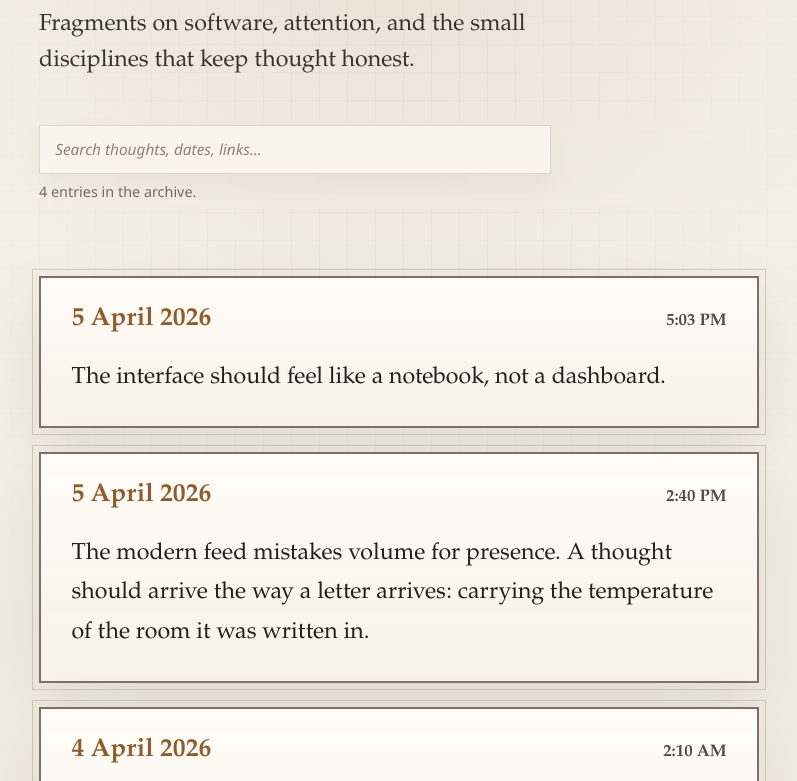
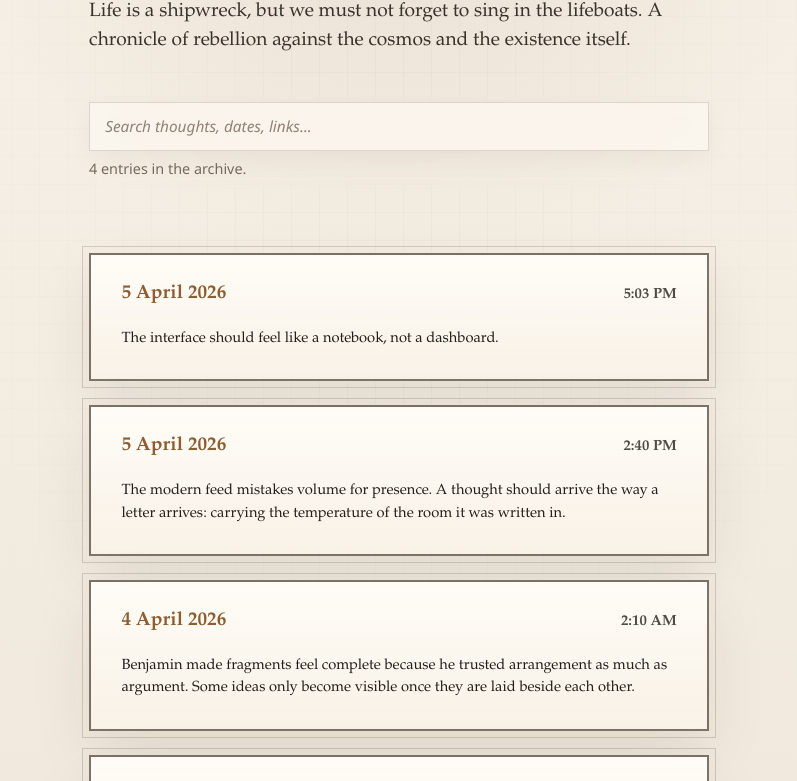
Before and after one commit to Sachinkry/stream-x, a plain HTML site: page index.html in a window 1280 px wide. Shown: the part 180-961 px from the top of the page, without its empty margins (241-1038 px from the left). Drawn offline with Linux system fonts and the light colour scheme; no server answers.

Commit message:
content change

```diff
--- a/index.html
+++ b/index.html
@@ -17,7 +17,7 @@
           <p class="eyebrow">Notebook / Stream</p>
           <h1>sachinkry</h1>
           <p class="hero-copy">
-            Fragments on software, attention, and the small disciplines that keep thought honest.
+            Life is a shipwreck, but we must not forget to sing in the lifeboats. A chronicle of rebellion against the cosmos and the existence itself.
           </p>
         </header>
 
--- a/styles.css
+++ b/styles.css
@@ -9,6 +9,7 @@
   --accent-soft: rgba(141, 93, 47, 0.14);
   --shadow: 0 22px 64px rgba(42, 32, 22, 0.08);
   --content-width: min(100% - 2rem, 720px);
+  --column-width: min(100%, 620px);
 }
 
 * {
@@ -52,6 +53,9 @@ body::before {
 
 .hero {
   margin-bottom: 2.5rem;
+  width: var(--column-width);
+  margin-left: auto;
+  margin-right: auto;
 }
 
 .eyebrow {
@@ -66,18 +70,18 @@ body::before {
   margin: 0;
   color: var(--accent);
   font-family: Baskerville, "Iowan Old Style", "Palatino Linotype", serif;
-  font-size: clamp(3rem, 9vw, 4.5rem);
+  font-size: clamp(2.6rem, 7.5vw, 3.8rem);
   font-weight: 700;
   line-height: 0.95;
   letter-spacing: -0.04em;
 }
 
 .hero-copy {
-  max-width: 36rem;
+  max-width: none;
   margin: 1.35rem 0 0;
   color: rgba(36, 31, 26, 0.9);
   font-family: Baskerville, "Iowan Old Style", "Palatino Linotype", serif;
-  font-size: clamp(1.1rem, 2.3vw, 1.45rem);
+  font-size: clamp(0.98rem, 1.9vw, 1.2rem);
   line-height: 1.55;
 }
 
@@ -88,11 +92,14 @@ body::before {
   margin-bottom: 2.25rem;
   padding: 0.35rem 0 0.7rem;
   backdrop-filter: blur(8px);
+  width: var(--column-width);
+  margin-left: auto;
+  margin-right: auto;
 }
 
 .search-field {
   display: block;
-  width: min(100%, 32rem);
+  width: 100%;
 }
 
 .search-field input {
@@ -137,6 +144,9 @@ body::before {
 .stream {
   display: grid;
   gap: 1.5rem;
+  width: var(--column-width);
+  margin-left: auto;
+  margin-right: auto;
 }
 
 .entry-card {
@@ -171,21 +181,21 @@ body::before {
 
 .entry-card__date {
   color: var(--accent);
-  font-size: clamp(1.25rem, 2vw, 1.65rem);
+  font-size: clamp(1.02rem, 1.5vw, 1.24rem);
   font-weight: 700;
 }
 
 .entry-card__time {
   color: rgba(36, 31, 26, 0.8);
-  font-size: 1.05rem;
+  font-size: 0.92rem;
   font-weight: 600;
   white-space: nowrap;
 }
 
 .entry-card__body {
   font-family: Baskerville, "Iowan Old Style", "Palatino Linotype", serif;
-  font-size: clamp(1.2rem, 2vw, 1.45rem);
-  line-height: 1.7;
+  font-size: clamp(0.9rem, 1.15vw, 1rem);
+  line-height: 1.54;
 }
 
 .entry-card__body p {
```
